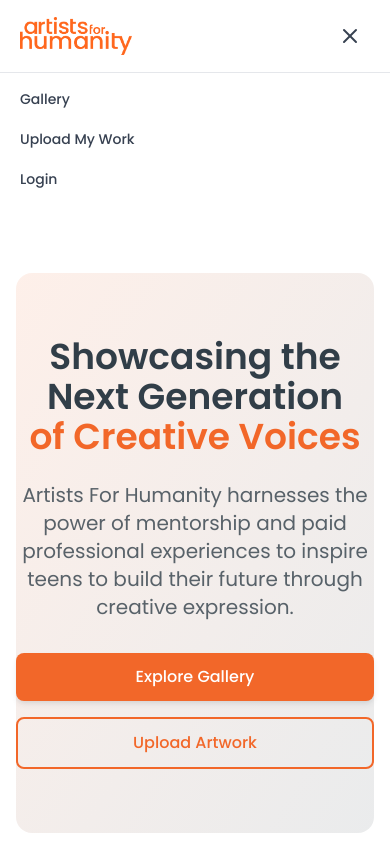
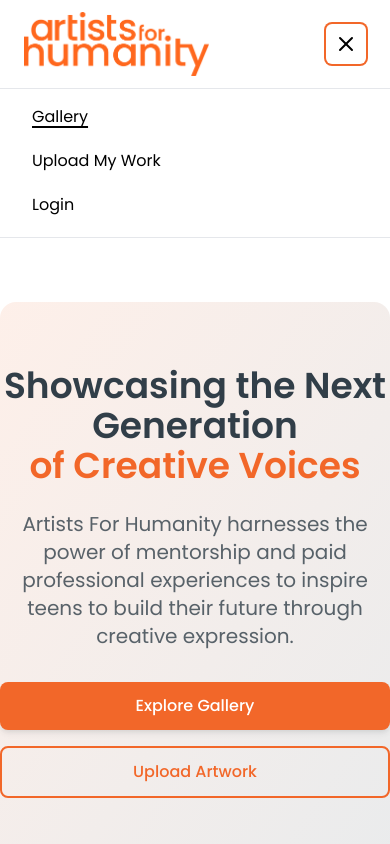
Before and after one commit to JumboCode/artists-for-humanity, a Next.js app: page / in a window 390 px wide. Both pictures are taken after a click on the button "Toggle menu". Shown: the top 844 px of the page. Built offline with nearby package versions, Linux system fonts and the light colour scheme.

Commit message:
Fix navbar: Add sticky positioning, full-width layout, and improved responsive design

```diff
--- a/app/components/Navbar.tsx
+++ b/app/components/Navbar.tsx
@@ -10,30 +10,31 @@
   const [isOpen, setIsOpen] = useState(false);
 
   const linkClasses = (path: string) =>
-    `block px-3 py-2 rounded-md text-sm font-medium transition-colors duration-200 ${
+    `px-4 py-2 text-base font-normal transition-colors duration-200 ${
       pathname === path
-        ? "underline text-gray-700 hover:text-gray-700"
-        : "text-gray-700 hover:bg-gray-100 hover:text-gray-700"
+        ? "underline decoration-2 underline-offset-4 text-black"
+        : "text-black hover:text-afh-orange"
     }`;
 
   return (
-    <nav className="bg-white shadow-md">
-      <div className="max-w-7xl mx-auto px-5 sm:px-6 lg:px-8  py-1 sm:py-2 lg:py-4">
-        <div className="flex justify-between h-16 items-center">
+    <nav className="sticky top-0 z-50 bg-white border-b border-gray-200">
+      <div className="w-full px-6 sm:px-8 lg:px-12 py-3">
+        <div className="flex justify-between items-center">
           {/* Logo */}
-          <Link href="/" className="text-xl font-semibold text-gray-700">
+          <Link href="/" className="flex items-center">
             <Image
-            src="/logo.png"
-            alt="AFH Logo"
-            width={160}
-            height={160}
-            className="w-28 h-28 sm:w-30 sm:h-30 md:w-32 md:h-32 object-contain"
+              src="/logo.png"
+              alt="AFH Logo"
+              width={200}
+              height={80}
+              className="h-16 w-auto object-contain"
+              priority
             />
           </Link>
 
           {/* Desktop Links */}
-          <div className="hidden md:flex space-x-4">
-            <Link href="/user-portal" className={linkClasses("/user-portal")}>
+          <div className="hidden md:flex items-center space-x-8">
+            <Link href="/" className={linkClasses("/")}>
               Gallery
             </Link>
             <Link href="/upload" className={linkClasses("/upload")}>
@@ -48,7 +49,8 @@
           <div className="md:hidden">
             <button
               onClick={() => setIsOpen(!isOpen)}
-              className="p-2 rounded-md text-gray-700 hover:bg-gray-100 focus:outline-none"
+              className="p-2 rounded-md text-black hover:bg-gray-100 focus:outline-none focus:ring-2 focus:ring-afh-orange"
+              aria-label="Toggle menu"
             >
               {isOpen ? <X size={24} /> : <Menu size={24} />}
             </button>
@@ -59,24 +61,24 @@
       {/* Mobile Dropdown Menu */}
       {isOpen && (
         <div className="md:hidden border-t border-gray-200 bg-white">
-          <div className="px-2 pt-2 pb-3 space-y-1">
+          <div className="px-4 pt-2 pb-3 space-y-1">
             <Link
-              href="/user-portal"
-              className={linkClasses("/user-portal")}
+              href="/"
+              className={`block ${linkClasses("/")}`}
               onClick={() => setIsOpen(false)}
             >
               Gallery
             </Link>
             <Link
               href="/upload"
-              className={linkClasses("/upload")}
+              className={`block ${linkClasses("/upload")}`}
               onClick={() => setIsOpen(false)}
             >
               Upload My Work
             </Link>
             <Link
               href="/login"
-              className={linkClasses("/login")}
+              className={`block ${linkClasses("/login")}`}
               onClick={() => setIsOpen(false)}
             >
               Login
--- a/app/layout.tsx
+++ b/app/layout.tsx
@@ -24,11 +24,9 @@
     <html lang="en" className={poppins.variable}>
       <body className={poppins.className}>
         <Navbar />
-        <div className="min-h-screen bg-afh-white">
-          <main className="container-afh">
-            {children}
-          </main>
-        </div>
+        <main className="min-h-screen bg-white">
+          {children}
+        </main>
       </body>
     </html>
   )
```
